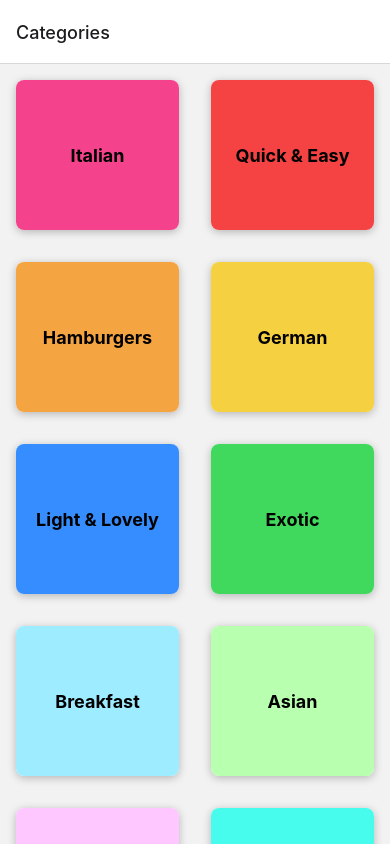
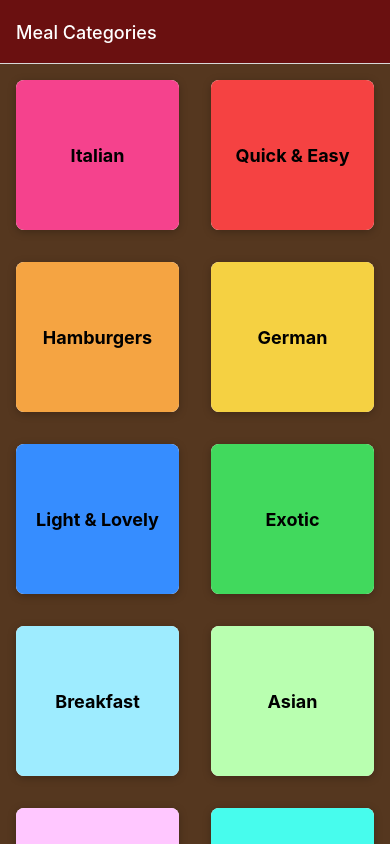
Before and after one commit to JonathanStoll/navigateMenu, a React Native app: screen / in a window 390 px wide. Built offline with nearby package versions, Linux system fonts and the light colour scheme.

Commit message:
styling the navigation

```diff
--- a/App.js
+++ b/App.js
@@ -10,8 +10,24 @@ export default function App() {
     <>
       <StatusBar style="darck" />
       <NavigationContainer>
-        <Stack.Navigator>
-          <Stack.Screen name="Categories" component={CategoriesScreen} />
+        <Stack.Navigator
+          screenOptions={{
+            headerStyle: {
+              backgroundColor: "#6a1010",
+            },
+            headerTintColor: "white",
+            contentStyle: {
+              backgroundColor: "#55371f",
+            },
+          }}
+        >
+          <Stack.Screen
+            name="Categories"
+            component={CategoriesScreen}
+            options={{
+              title: "Meal Categories",
+            }}
+          />
           <Stack.Screen name="Meals" component={MealsScreen} />
         </Stack.Navigator>
       </NavigationContainer>
```
